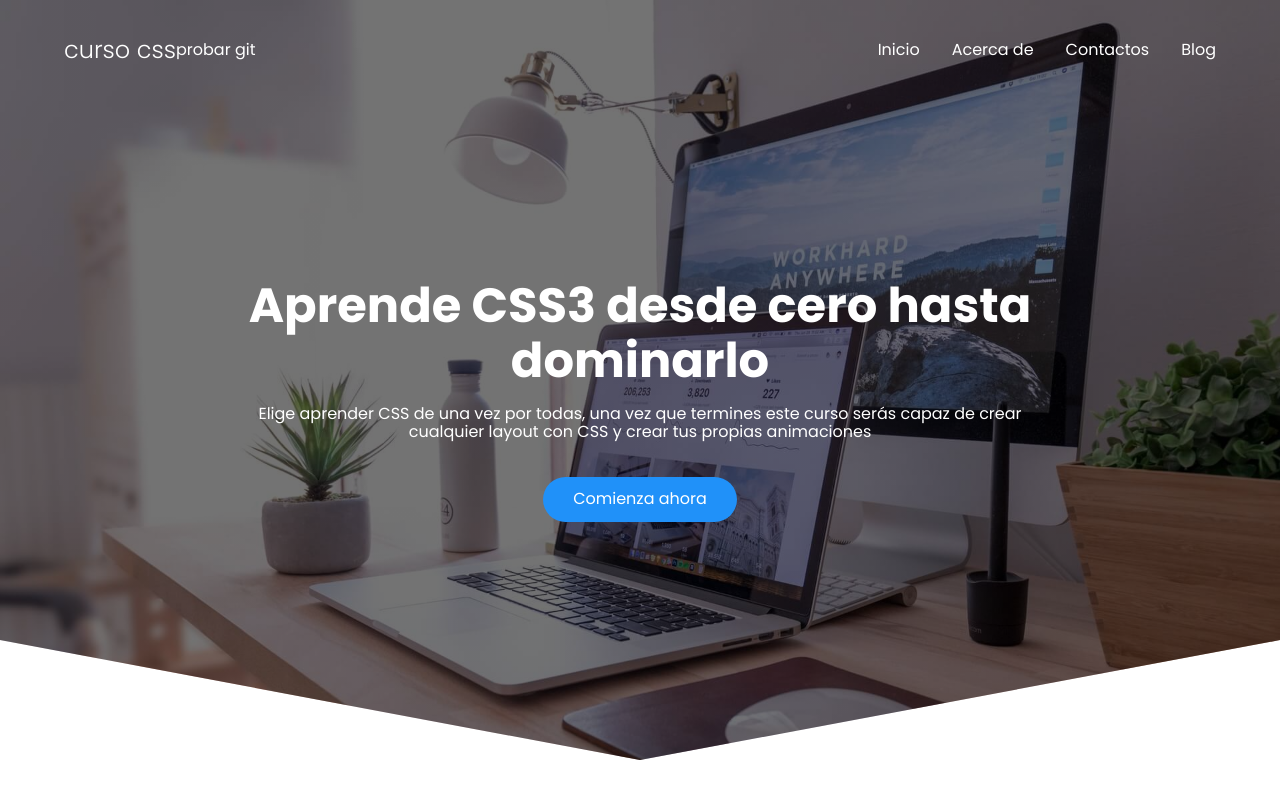
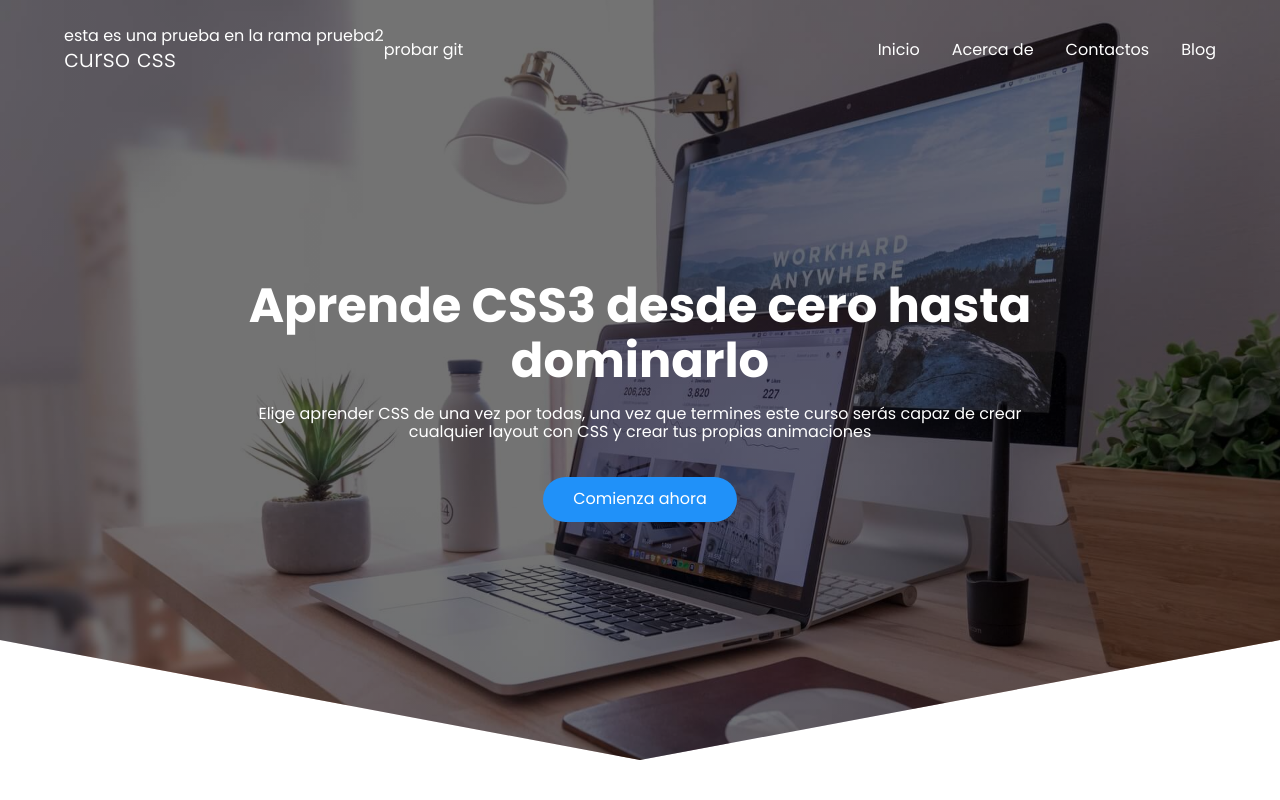
Before and after one commit to gabriel1032/CursoCss, a plain HTML site: page index.html in a window 1280 px wide. Shown: the top 800 px of the page. Drawn offline with Linux system fonts and the light colour scheme.

Commit message:
prueba en la rama prueba2
puse un parrafo nuevo solo para probar

```diff
--- a/index.html
+++ b/index.html
@@ -13,6 +13,7 @@
     <header class="hero">
         <nav class="nav contenedor">
             <div class="nav_logo">
+                <p>esta es una prueba en la rama prueba2</p>
                 <h2 class="nav_title">curso css</h2>
             </div>
             <p>probar git</p>
```
